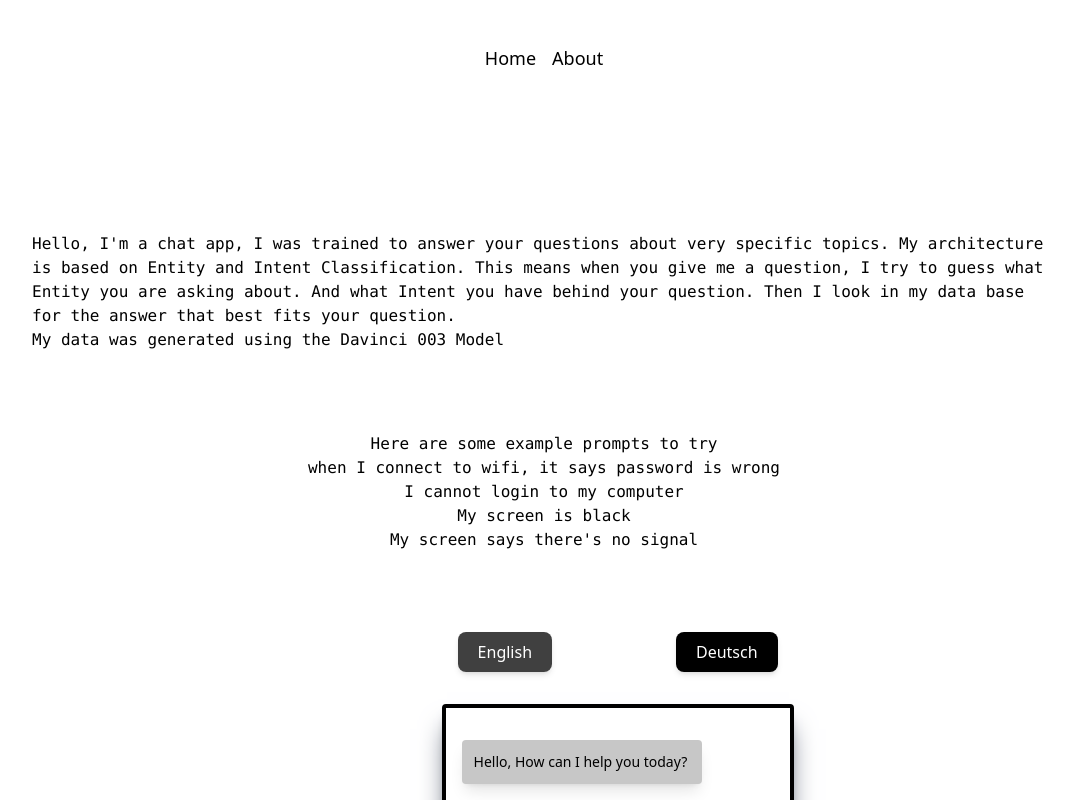
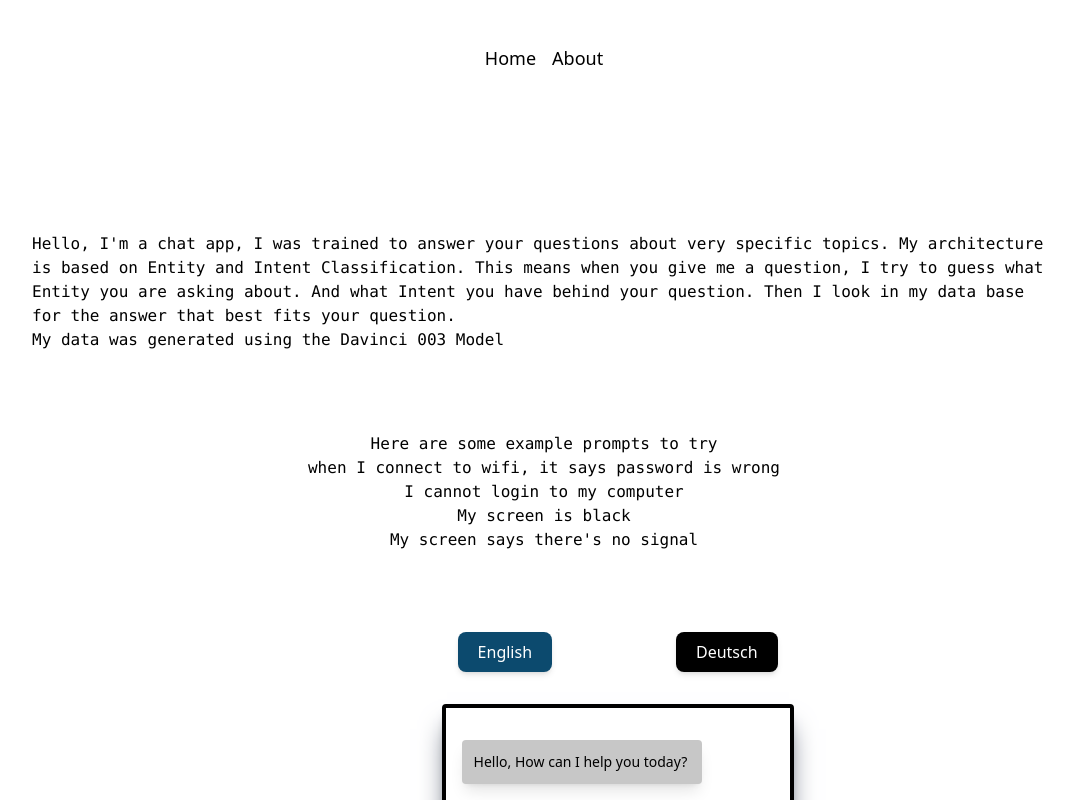
Before and after one commit to elliot736/chat-client, a Vue app: page / in a window 1280 px wide. Shown: the top 800 px of the page, without its empty margins (96-1170 px from the left). Built offline with nearby package versions, Linux system fonts and the light colour scheme.

Commit message:
Initial commit

```diff
--- a/src/components/Choose.vue
+++ b/src/components/Choose.vue
@@ -23,7 +23,7 @@
     <RadioGroup v-model="lang" class="flex flex-row justify-between w-full">
       <RadioGroupOption v-slot="{ checked }" value="en">
         <span
-          :class="[checked ? '   bg-opacity-75   ' : '']"
+          :class="[checked ? '   bg-sky-900   ' : '']"
           class="bg-black text-white relative flex cursor-pointer rounded-lg px-5 py-2 shadow-md focus:outline-none"
           @click="store.state.lang = 'en'"
           >English</span
@@ -31,7 +31,7 @@
       </RadioGroupOption>
       <RadioGroupOption v-slot="{ checked }" value="de">
         <span
-          :class="[checked ? '  bg-opacity-75 ' : '']"
+          :class="[checked ? '  bg-sky-900  ' : '']"
           class="bg-black text-white relative flex cursor-pointer rounded-lg px-5 py-2 shadow-md focus:outline-none"
           @click="store.state.lang = 'de'"
           >Deutsch</span
```
